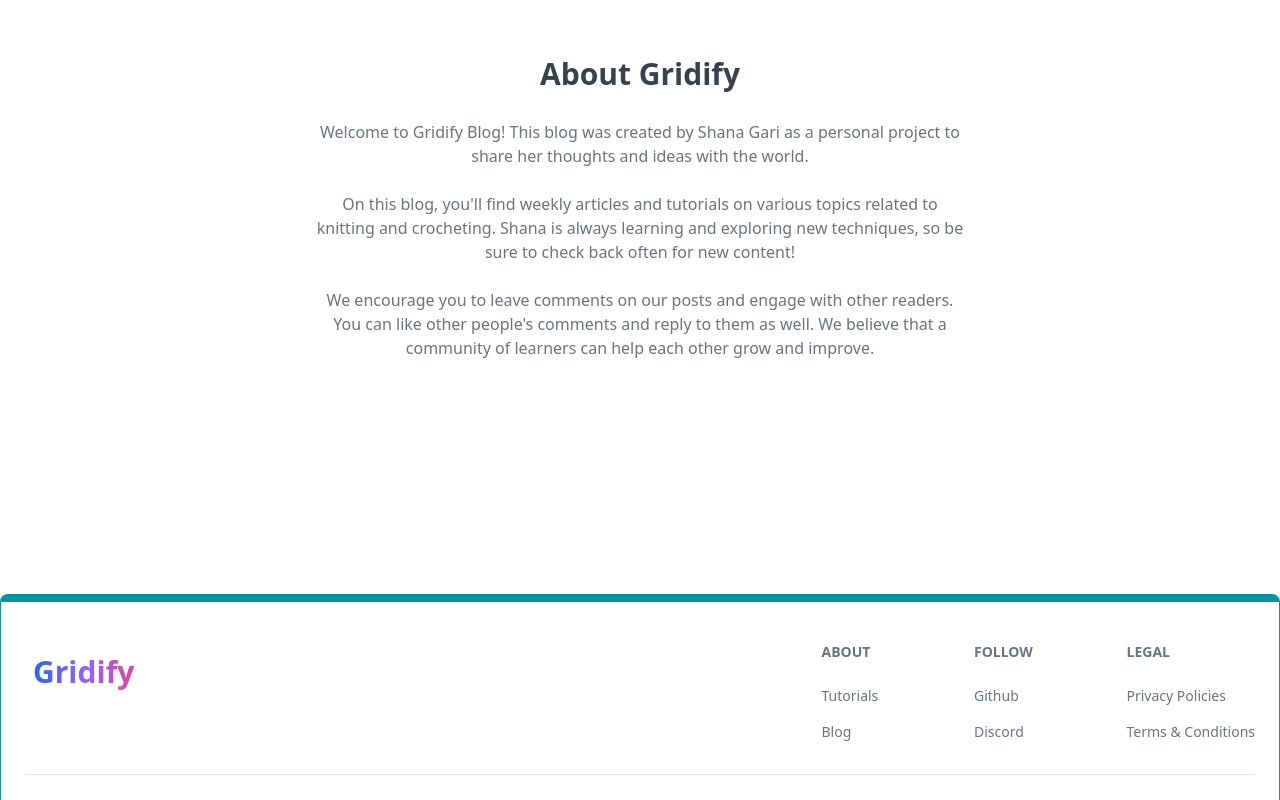
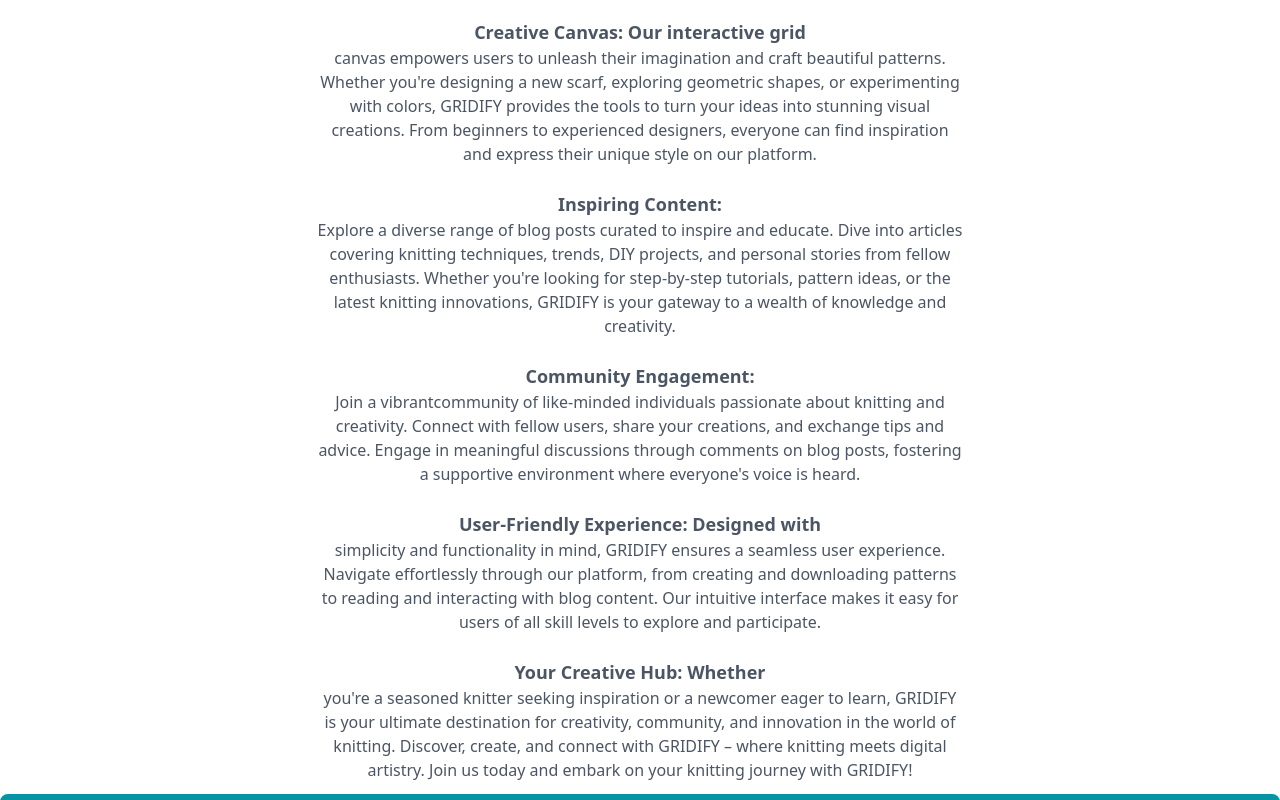
Before and after one commit to ShanaGari7/mern-blog, a React (Vite) app in the folder client/: page /about in a window 1280 px wide. Shown: the part 280-1080 px from the top of the page. Built offline with nearby package versions, Linux system fonts and the light colour scheme; no server answers.

Commit message:
updated grid canvas

```diff
--- a/client/src/components/GridCanvasCTA.jsx
+++ b/client/src/components/GridCanvasCTA.jsx
@@ -4,11 +4,11 @@
 
 export default function CallToAction() {
   return (
-    <div className="flex flex-col sm:flex-row p-3 border border-teal-500 justify-center items-center rounded-tl-3xl rounded-br-3xl text-center">
+    <div className="m-2 flex flex-col sm:flex-row p-3 border border-teal-500 justify-center items-center rounded-tl-3xl rounded-br-3xl text-center">
       <div className="flex-1 justify-center flex flex-col">
-        <h2 className="text-2xl">Want to learn more about Knitting?</h2>
+        <h2 className="text-2xl">Want to create your own grid patterns for knitting? </h2>
         <p className="text-gray-500 my-2">
-          Checkout these resources with Nimble Needles
+        Design your grid patterns and download them for further user !
         </p>
         <Button
           gradientDuoTone="purpleToPink"
--- a/client/src/pages/About.jsx
+++ b/client/src/pages/About.jsx
@@ -1,29 +1,64 @@
 export default function About() {
   return (
-    <div className='min-h-screen flex items-center justify-center'>
-      <div className='max-w-2xl mx-auto p-3 text-center'>
+    <div className="min-h-screen flex items-center justify-center">
+      <div className="max-w-2xl mx-auto p-3 text-center">
         <div>
-          <h1 className='text-3xl font font-semibold text-center my-7'>
+          <h1 className="text-3xl text-gray-700 font font-semibold text-center my-7">
             About Gridify
           </h1>
-          <div className='text-md text-gray-500 flex flex-col gap-6'>
+          <div className="text-md text-gray-600 flex flex-col gap-6">
             <p>
-              Welcome to Gridify Blog! This blog was created by Shana Gari
-              as a personal project to share her thoughts and ideas with the
-              world.
+              Welcome to GRIDIFY, a dynamic online platform designed for
+              knitting aficionados and creative individuals alike. At GRIDIFY,
+              we combine the artistry of knitting with the power of digital
+              creativity, offering a unique canvas where users can design and
+              personalize intricate patterns with ease.
+            </p>
+            <p>
+              <h1 className='text-lg font-semibold'>Creative Canvas: Our interactive grid</h1>
+              canvas empowers users to unleash their imagination and craft
+              beautiful patterns. Whether you're designing a new scarf,
+              exploring geometric shapes, or experimenting with colors, GRIDIFY
+              provides the tools to turn your ideas into stunning visual
+              creations. From beginners to experienced designers, everyone can
+              find inspiration and express their unique style on our platform.
             </p>
 
             <p>
-              On this blog, you'll find weekly articles and tutorials on various topics
-              related to knitting and crocheting. Shana is always learning and exploring new
-              techniques, so be sure to check back often for new content!
+              <h1 className='text-lg font-semibold'>Inspiring Content:</h1>
+              Explore a diverse range of blog posts curated to inspire and
+              educate. Dive into articles covering knitting techniques, trends,
+              DIY projects, and personal stories from fellow enthusiasts.
+              Whether you're looking for step-by-step tutorials, pattern ideas,
+              or the latest knitting innovations, GRIDIFY is your gateway to a
+              wealth of knowledge and creativity.
             </p>
 
             <p>
-              We encourage you to leave comments on our posts and engage with
-              other readers. You can like other people's comments and reply to
-              them as well. We believe that a community of learners can help
-              each other grow and improve.
+              <h1 className='text-lg font-semibold'>Community Engagement:</h1>
+              Join a vibrantcommunity of like-minded individuals passionate
+              about knitting and creativity. Connect with fellow users, share
+              your creations, and exchange tips and advice. Engage in meaningful
+              discussions through comments on blog posts, fostering a supportive
+              environment where everyone's voice is heard.{" "}
+            </p>
+            <p>
+              <h1 className='text-lg font-semibold'>User-Friendly Experience: Designed with</h1>
+              simplicity and functionality in mind, GRIDIFY ensures a seamless
+              user experience. Navigate effortlessly through our platform, from
+              creating and downloading patterns to reading and interacting with
+              blog content. Our intuitive interface makes it easy for users of
+              all skill levels to explore and participate.
+            </p>
+
+            <p>
+              <h1 className='text-lg font-semibold'>Your Creative Hub: Whether</h1>
+              you're a seasoned knitter seeking inspiration or a newcomer eager
+              to learn, GRIDIFY is your ultimate destination for creativity,
+              community, and innovation in the world of knitting. Discover,
+              create, and connect with GRIDIFY – where knitting meets digital
+              artistry. Join us today and embark on your knitting journey with
+              GRIDIFY!
             </p>
           </div>
         </div>
--- a/client/src/pages/Home.jsx
+++ b/client/src/pages/Home.jsx
@@ -1,15 +1,15 @@
-import { Link } from 'react-router-dom';
-import CallToAction from '../components/CallToAction';
-import { useEffect, useState } from 'react';
-import PostCard from '../components/PostCard';
-import GridCanvasCTA from '../components/GridCanvasCTA'
+import { Link } from "react-router-dom";
+import CallToAction from "../components/CallToAction";
+import { useEffect, useState } from "react";
+import PostCard from "../components/PostCard";
+import GridCanvasCTA from "../components/GridCanvasCTA";
 
 export default function Home() {
   const [posts, setPosts] = useState([]);
 
   useEffect(() => {
     const fetchPosts = async () => {
-      const res = await fetch('/api/post/getPosts');
+      const res = await fetch("/api/post/getPosts");
       const data = await res.json();
       setPosts(data.posts);
     };
@@ -17,39 +17,47 @@
   }, []);
   return (
     <div>
-      <div className='flex flex-col gap-6 p-28 px-3 max-w-6xl mx-auto '>
-        <h1 className='text-3xl font-bold lg:text-6xl'>Welcome to my Blog</h1>
-        <p className='text-gray-500 text-xs sm:text-sm'>
-          description...
+      <div className="flex flex-col gap-6 p-28 px-3 max-w-6xl mx-auto ">
+        <h1 className="text-3xl font-bold lg:text-6xl">Welcome to Gridify</h1>
+        <p className="text-gray-500 text-s sm:text-sm">
+          GRIDIFY is your go-to platform for knitting enthusiasts and creators
+          alike. Dive into a world where you can draw and design intricate
+          patterns on a grid canvas, download your creations, and share your
+          artistic flair with others. Discover a wealth of engaging posts on
+          knitting techniques, trends, and inspiration. Join a community
+          passionate about knitting, where you can read, discuss, and contribute
+          through comments. Whether you're a seasoned knitter or just starting
+          out, GRIDIFY is your hub for creativity and community in the world of
+          knitting.
         </p>
         <Link
-          to='/search'
-          className='text-xs sm:text-sm text-teal-500 font-bold hover:underline'
+          to="/search"
+          className="text-xs sm:text-sm text-teal-700 font-bold hover:underline"
         >
           View all posts
         </Link>
       </div>
 
-      <div className='mt-6 p-3 bg-amber-100 dark:bg-slate-700'>
+      <div className="mt-6 p-3 bg-teal-100 dark:bg-slate-700">
         <CallToAction />
       </div>
 
-      <div className='mt-6 p-3 bg-amber-100 dark:bg-slate-700'>
+      <div className="mt-6 p-3 bg-purple-100 dark:bg-slate-700">
         <GridCanvasCTA />
       </div>
 
-      <div className='max-w-6xl mx-auto p-3 flex flex-col gap-8 py-7'>
+      <div className="max-w-6xl mx-auto p-3 flex flex-col gap-8 py-7">
         {posts && posts.length > 0 && (
-          <div className='flex flex-col gap-6'>
-            <h2 className='text-2xl font-semibold text-center'>Recent Posts</h2>
-            <div className='flex flex-wrap gap-4'>
+          <div className="flex flex-col gap-6">
+            <h2 className="text-2xl font-semibold text-center">Recent Posts</h2>
+            <div className="flex flex-wrap gap-4">
               {posts.map((post) => (
                 <PostCard key={post._id} post={post} />
               ))}
             </div>
             <Link
-              to={'/search'}
-              className='text-lg text-teal-500 hover:underline text-center'
+              to={"/search"}
+              className="text-lg text-teal-500 hover:underline text-center"
             >
               View all posts
             </Link>
--- a/client/src/pages/PostPage.jsx
+++ b/client/src/pages/PostPage.jsx
@@ -2,6 +2,7 @@
 import { useEffect, useState } from 'react';
 import { Link, useParams } from 'react-router-dom';
 import CallToAction from '../components/CallToAction';
+import GridCanvasCTA from '../components/GridCanvasCTA';
 import CommentSection from '../components/CommentSection';
 import PostCard from '../components/PostCard';
 
@@ -85,8 +86,9 @@
         className='p-3 max-w-2xl mx-auto w-full post-content'
         dangerouslySetInnerHTML={{ __html: post && post.content }}
       ></div>
-      <div className='max-w-4xl mx-auto w-full'>
+      <div className='max-w-4xl mx-auto w-full flex'>
         <CallToAction />
+        <GridCanvasCTA />
       </div>
       <CommentSection postId={post._id} />
 
--- a/client/src/pages/Projects.jsx
+++ b/client/src/pages/Projects.jsx
@@ -1,10 +1,12 @@
 import CallToAction from '../components/CallToAction';
+import GridCanvasCTA from '../components/GridCanvasCTA';
 
 export default function Projects() {
   return (
     <div className='min-h-screen max-w-2xl mx-auto flex justify-center items-center flex-col gap-6 p-3'>
-      <h1 className='text-3xl font-semibold'>Pojects</h1>
+      <h1 className='text-3xl text-gray-700 font-semibold'>Projects</h1>
       <p className='text-md text-gray-500'>Build fun and engaging projects while learning knitting and crocheting!</p>
+      <GridCanvasCTA />
       <CallToAction />
     </div>
   )
```
Also changed, not shown: client/src/components/CallToAction.jsx (+6 -6 lines), client/src/pages/GridCanvas.jsx (+4 -26 lines).
